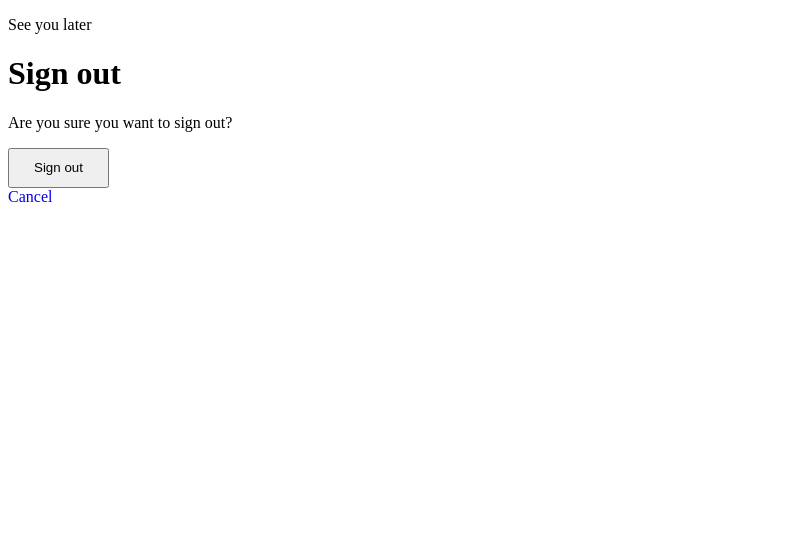
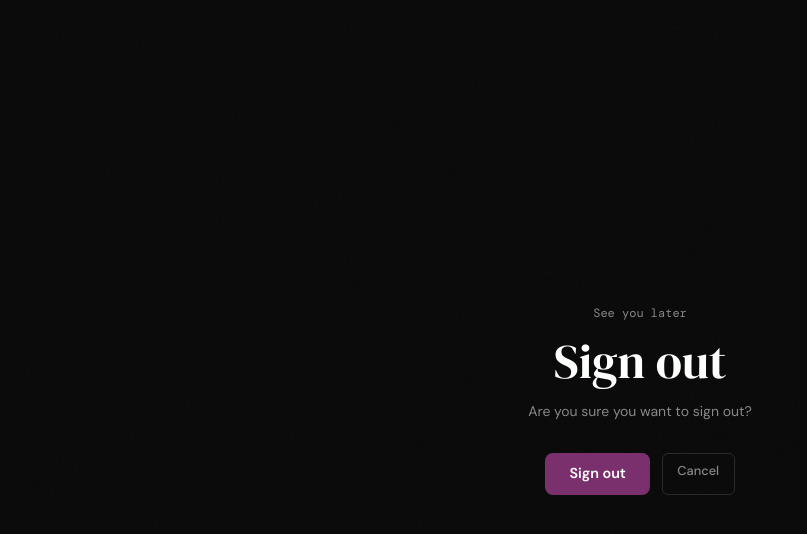
Before and after one commit to BPickering2108/password_generator, a website: page views/logout.html in a window 1280 px wide. Shown: the whole page, without its empty margins (0-807 px from the left). Drawn offline with nearby package versions, Linux system fonts and the light colour scheme; files that its build step writes are made by us from their sources; the site is published under a folder, as on GitHub Pages, so addresses that start at the root find nothing.

Commit message:
Updated html to use relative paths

```diff
--- a/views/401.html
+++ b/views/401.html
@@ -4,10 +4,10 @@
     <meta charset="UTF-8">
     <meta name="viewport" content="width=device-width, initial-scale=1.0">
     <title>Arcanum - Unauthorised</title>
-    <link rel="stylesheet" href="/tailwind.css">
+    <link rel="stylesheet" href="tailwind.css">
     <link rel="preconnect" href="https://fonts.googleapis.com">
     <link href="https://fonts.googleapis.com/css2?family=DM+Serif+Display:ital@0;1&family=DM+Sans:wght@300;400;500;600&family=DM+Mono:wght@400;500&display=swap" rel="stylesheet">
-    <link rel="stylesheet" href="/style.css">
+    <link rel="stylesheet" href="style.css">
 </head>
 <body>
 <script>
@@ -22,7 +22,7 @@
     <p class="text-sm mb-8" style="color: var(--muted);">
         Something went wrong during authentication.<br>Please try again.
     </p>
-    <a href="/auth/login" class="btn-ghost" style="text-decoration: none;">Try again</a>
+    <a href="auth/login" class="btn-ghost" style="text-decoration: none;">Try again</a>
 </main>
 </body>
 </html>
--- a/views/404.html
+++ b/views/404.html
@@ -4,10 +4,10 @@
     <meta charset="UTF-8">
     <meta name="viewport" content="width=device-width, initial-scale=1.0">
     <title>Arcanum - Not Found</title>
-    <link rel="stylesheet" href="/tailwind.css">
+    <link rel="stylesheet" href="tailwind.css">
     <link rel="preconnect" href="https://fonts.googleapis.com">
     <link href="https://fonts.googleapis.com/css2?family=DM+Serif+Display:ital@0;1&family=DM+Sans:wght@300;400;500;600&family=DM+Mono:wght@400;500&display=swap" rel="stylesheet">
-    <link rel="stylesheet" href="/style.css">
+    <link rel="stylesheet" href="style.css">
 </head>
 <body>
 <main class="max-w-lg mx-auto px-4 py-10 flex flex-col items-center justify-center min-h-screen text-center">
--- a/views/admin.html
+++ b/views/admin.html
@@ -4,11 +4,11 @@
     <meta charset="UTF-8">
     <meta name="viewport" content="width=device-width, initial-scale=1.0">
     <title>Arcanum - Admin</title>
-    <link rel="stylesheet" href="/tailwind.css">
-    <script src="/admin.js" defer></script>
+    <link rel="stylesheet" href="tailwind.css">
+    <script src="admin.js" defer></script>
     <link rel="preconnect" href="https://fonts.googleapis.com">
     <link href="https://fonts.googleapis.com/css2?family=DM+Serif+Display:ital@0;1&family=DM+Sans:wght@300;400;500;600&family=DM+Mono:wght@400;500&display=swap" rel="stylesheet">
-    <link rel="stylesheet" href="/style.css">
+    <link rel="stylesheet" href="style.css">
 </head>
 <body>
 <script>
--- a/views/index.html
+++ b/views/index.html
@@ -4,8 +4,8 @@
     <meta charset="UTF-8">
     <meta name="viewport" content="width=device-width, initial-scale=1.0">
     <title id="pageTitle"></title>
-    <link rel="stylesheet" href="/tailwind.css">
-    <link rel="stylesheet" href="/style.css">
+    <link rel="stylesheet" href="tailwind.css">
+    <link rel="stylesheet" href="style.css">
 </head>
 <body>
 <main class="max-w-lg mx-auto px-4 py-10">
@@ -15,6 +15,6 @@
     const saved = localStorage.getItem('theme') ?? 'dark';
     document.documentElement.classList.toggle('dark', saved === 'dark');
 </script>
-<script src="/scripts.js" defer></script>
+<script src="scripts.js" defer></script>
 </body>
 </html>
--- a/views/logout.html
+++ b/views/logout.html
@@ -4,10 +4,10 @@
     <meta charset="UTF-8">
     <meta name="viewport" content="width=device-width, initial-scale=1.0">
     <title>Arcanum - Sign out</title>
-    <link rel="stylesheet" href="/tailwind.css">
+    <link rel="stylesheet" href="tailwind.css">
     <link rel="preconnect" href="https://fonts.googleapis.com">
     <link href="https://fonts.googleapis.com/css2?family=DM+Serif+Display:ital@0;1&family=DM+Sans:wght@300;400;500;600&family=DM+Mono:wght@400;500&display=swap" rel="stylesheet">
-    <link rel="stylesheet" href="/style.css">
+    <link rel="stylesheet" href="style.css">
 </head>
 <body>
 <script>
@@ -23,12 +23,12 @@
         Are you sure you want to sign out?
     </p>
     <div class="flex gap-3">
-        <form method="POST" action="/auth/logout">
+        <form method="POST" action="auth/logout">
             <button type="submit" class="btn-primary" style="width: auto; padding: 0.65rem 1.5rem;">
                 Sign out
             </button>
         </form>
-        <a href="/admin" class="btn-ghost" style="text-decoration: none;">Cancel</a>
+        <a href="admin" class="btn-ghost" style="text-decoration: none;">Cancel</a>
     </div>
 </main>
 </body>
--- a/views/maintenance.html
+++ b/views/maintenance.html
@@ -4,10 +4,10 @@
     <meta charset="UTF-8">
     <meta name="viewport" content="width=device-width, initial-scale=1.0">
     <title>Arcanum - Maintenance</title>
-    <link rel="stylesheet" href="/tailwind.css">
+    <link rel="stylesheet" href="tailwind.css">
     <link rel="preconnect" href="https://fonts.googleapis.com">
     <link href="https://fonts.googleapis.com/css2?family=DM+Serif+Display:ital@0;1&family=DM+Sans:wght@300;400;500;600&family=DM+Mono:wght@400;500&display=swap" rel="stylesheet">
-    <link rel="stylesheet" href="/style.css">
+    <link rel="stylesheet" href="style.css">
 </head>
 <body>
 <main class="max-w-lg mx-auto px-4 py-10 flex flex-col items-center justify-center min-h-screen text-center">
```
